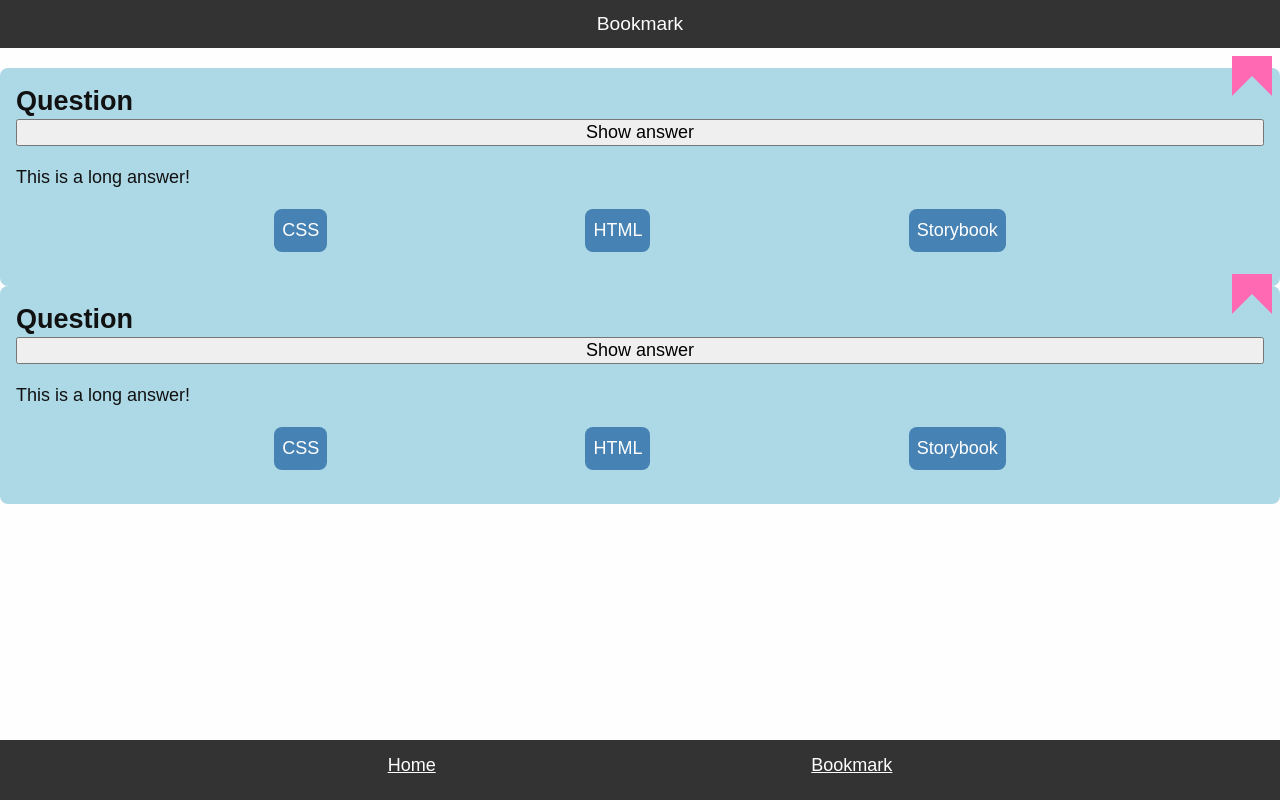
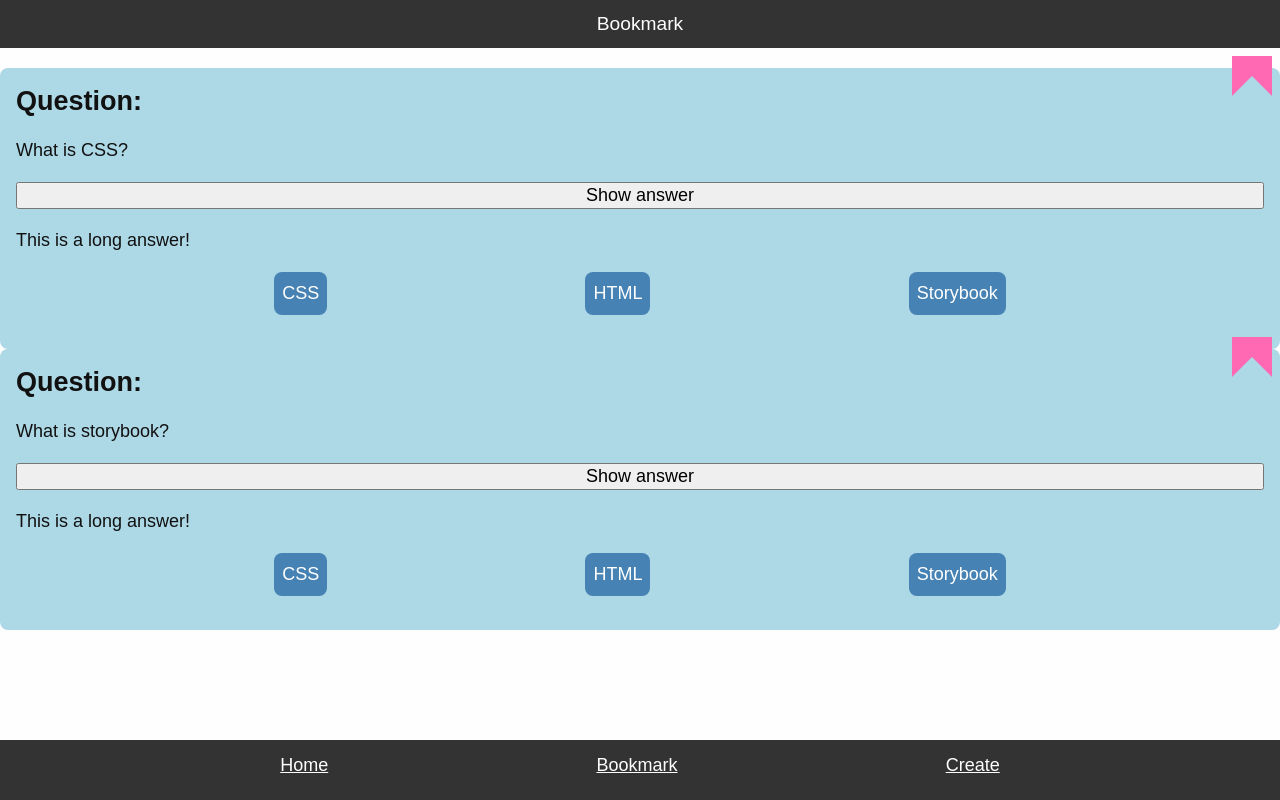
Before and after one commit to macfrei/quiz-app-hh-21-3, a website built with Vite: page src/bookmark.html in a window 1280 px wide. Built offline with nearby package versions, Linux system fonts and the light colour scheme.

Commit message:
Create bookmark page

```diff
--- a/src/bookmark.html
+++ b/src/bookmark.html
@@ -5,7 +5,7 @@
     <meta name="viewport" content="width=device-width, initial-scale=1.0" />
     <title>Bookmark</title>
     <link rel="icon" type="image/png" href="assets/favicon.png" />
-    <link rel="stylesheet" href="styles/styles.css" />
+    <link rel="stylesheet" href="./styles/styles.css" />
   </head>
   <body>
     <header class="app-header">
@@ -18,9 +18,10 @@
           class="quiz-card__bookmark quiz-card__bookmark--selected"
           aria-label="Add bookmark"
         ></div>
-        <h2 class="quiz-card__question">Question</h2>
+        <h2 class="quiz-card__question">Question:</h2>
+        <p class="quiz-card__text">What is CSS?</p>
         <button class="quiz-card__button">Show answer</button>
-        <p class="quiz-card__answer">This is a long answer!</p>
+        <p class="quiz-card__text">This is a long answer!</p>
         <ul class="quiz-card__tag-list">
           <li>CSS</li>
           <li>HTML</li>
@@ -34,9 +35,10 @@
           class="quiz-card__bookmark quiz-card__bookmark--selected"
           aria-label="Add bookmark"
         ></div>
-        <h2 class="quiz-card__question">Question</h2>
+        <h2 class="quiz-card__question">Question:</h2>
+        <p class="quiz-card__text">What is storybook?</p>
         <button class="quiz-card__button">Show answer</button>
-        <p class="quiz-card__answer">This is a long answer!</p>
+        <p class="quiz-card__text">This is a long answer!</p>
         <ul class="quiz-card__tag-list">
           <li>CSS</li>
           <li>HTML</li>
@@ -44,11 +46,11 @@
         </ul>
       </section>
     </main>
-    <footer>
-      <nav class="navigation">
-        <a class="navigation__link" href="/">Home</a>
-        <a class="navigation__link" href="/bookmark.html">Bookmark</a>
-      </nav>
-    </footer>
+
+    <nav class="navigation">
+      <a class="navigation__link" href="/">Home</a>
+      <a class="navigation__link" href="/bookmark.html">Bookmark</a>
+      <a class="navigation__link" href="/create.html">Create</a>
+    </nav>
   </body>
 </html>
```
